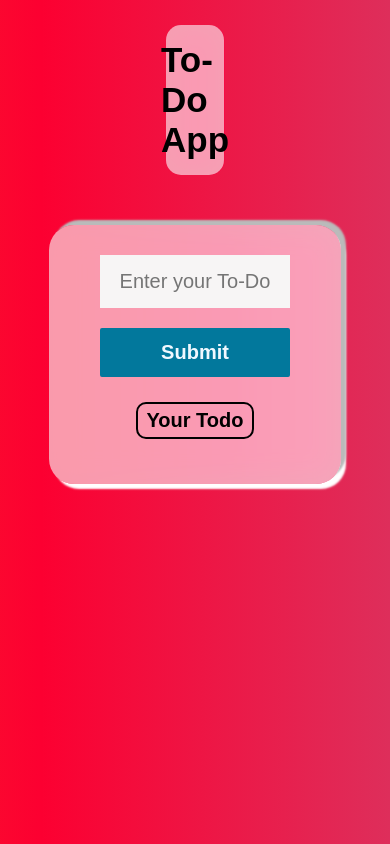
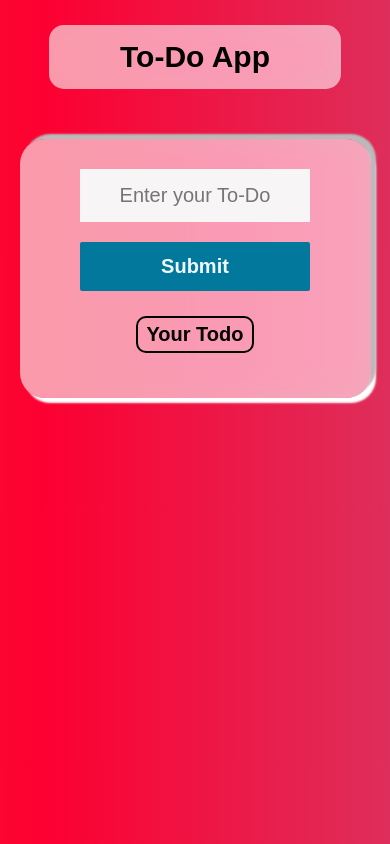
Before and after one commit to Rajkumarthakur88/ToDoUi, a plain HTML site: page index.html in a window 390 px wide. Drawn offline with nearby package versions, Linux system fonts and the light colour scheme.

Commit message:
responsiveness added to the to do app

```diff
--- a/style.css
+++ b/style.css
@@ -24,7 +24,7 @@
 
 /* NAVBAR */
 nav{
-     width: 15%;
+     width: 22%;
      margin-top: 25px;
      padding: 15px 5px;
      background-color: rgba(247, 247, 247, 0.623);
@@ -39,9 +39,8 @@ nav h1{
      font-weight: 600;
      color: #000;
 }
+
 /* Animation */
-
-
 @-webkit-keyframes AnimationName {
      0%{background-position:0% 50%}
      50%{background-position:100% 50%}
@@ -152,3 +151,19 @@ form input {
      padding: 2.5px 10px;
      font-size: 25px;
 }
+
+
+/* MOBILE VIEW */
+@media(max-width:768px) {
+
+     nav{
+          width: 75%;
+     }
+     nav h1{
+          font-size: 30px;
+     }
+     .to-do-container{
+          width: 90%;
+     }
+
+}
```
